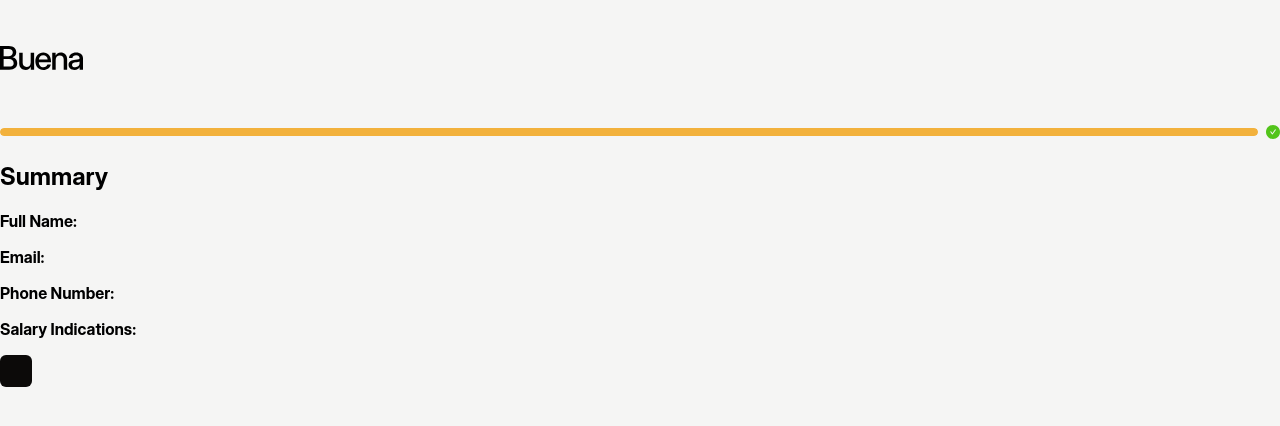
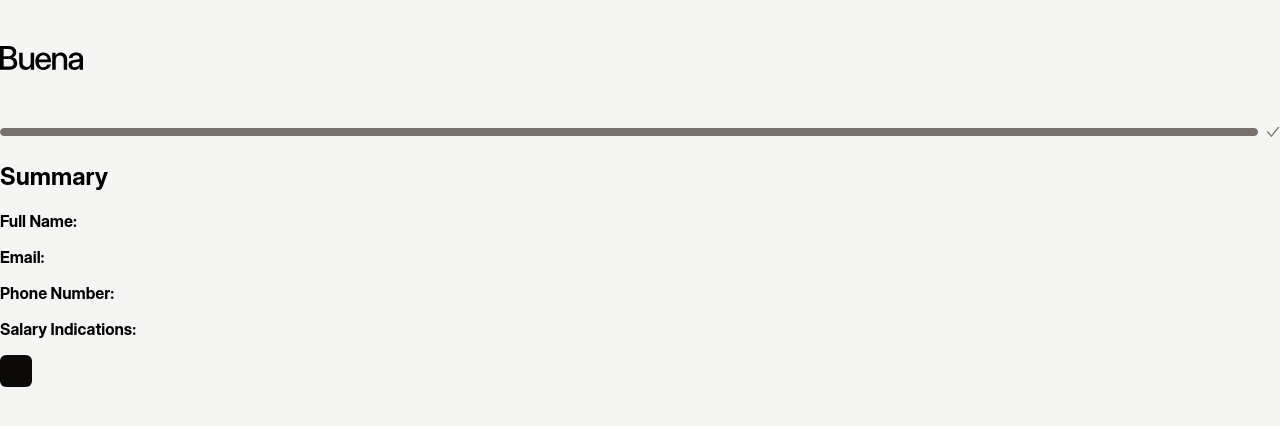
Before and after one commit to LiamGitGoing/buena-application, a React (Create React App) app: page /summary in a window 1280 px wide. Shown: the top 426 px of the page. Built offline with nearby package versions, Linux system fonts and the light colour scheme.

Commit message:
[update] customized progress indicator

```diff
--- a/src/components/ProgressIndicator.tsx
+++ b/src/components/ProgressIndicator.tsx
@@ -3,33 +3,37 @@ import { useLocation } from 'react-router-dom';
 import { theme } from '../styles/theme';
 import { Progress as AntProgress } from 'antd';
 import { ProgressWrapper } from './ProgressIndicatorStyled';
+import { CheckOutlined } from '@ant-design/icons';
 
-const ProgressIndicator: React.FC = () => {
+export interface IProgressIndicator {
+  isRoot?: boolean;
+}
+
+const ProgressIndicator: React.FC<IProgressIndicator> = ({
+  isRoot = false,
+}) => {
   const location = useLocation();
   const steps = ['/personal-info', '/salary-indications'];
   const currentStep = steps.indexOf(location.pathname);
-  var percentage = (currentStep / steps.length) * 100;
-
-  if (location.pathname === '/') {
-    return null;
-  }
+  let percentage = (currentStep / steps.length) * 100;
 
   if (location.pathname === '/summary') {
     percentage = 100;
   }
 
   const status = percentage === 100 ? 'success' : 'active';
-  const strokeColor =
-    status === 'success' ? theme.colors.darkYellow : theme.colors.lightYellow;
 
   return (
     <div>
-      <ProgressWrapper>
+      <ProgressWrapper isRoot={isRoot}>
         <AntProgress
           percent={percentage}
           status={status}
-          strokeColor={strokeColor}
+          strokeColor={theme.colors.darkGrey}
           trailColor={theme.colors.lightGrey}
+          format={(percentage) =>
+            percentage === 100 ? <CheckOutlined /> : `${percentage}%`
+          }
         />
       </ProgressWrapper>
     </div>
--- a/src/components/ProgressIndicatorStyled.ts
+++ b/src/components/ProgressIndicatorStyled.ts
@@ -1,3 +1,15 @@
 import styled from 'styled-components';
+import { theme } from '../styles/theme';
 
-export const ProgressWrapper = styled.div``;
+export const ProgressWrapper = styled.div<{ isRoot: boolean }>`
+  visibility: ${({ isRoot }) => (isRoot ? 'hidden' : 'visible')};
+
+  .ant-progress-text {
+    color: ${theme.colors.darkGrey};
+  }
+
+  .ant-progress-status-success .ant-progress-text {
+    color: ${theme.colors.darkGrey};
+  }
+  }
+`;
```
